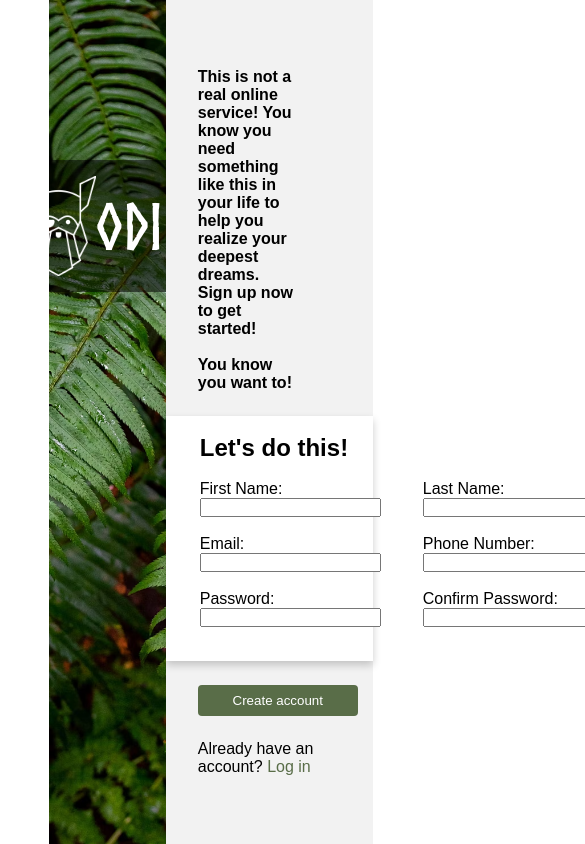
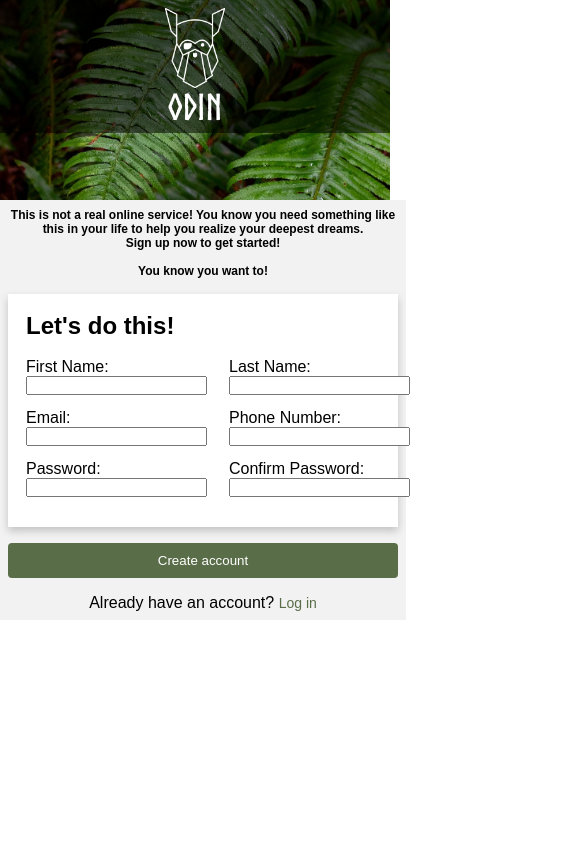
Before and after one commit to seanc00/Sign-Up-Form, a plain HTML site: page index.html in a window 390 px wide. Shown: the top 844 px of the page, 585 px wide, since content can reach past the window. Drawn offline with Linux system fonts and the light colour scheme.

Commit message:
added basic @media queries to make it look good on mobile

```diff
--- a/style.css
+++ b/style.css
@@ -1,7 +1,7 @@
 * {
   margin: 0;
   padding: 0;
-  font-family: 'Arial', sans-serif;  /* Default font */
+  font-family: 'Arial', sans-serif; /* Default font */
 }
 
 /* Define custom font using @font-face */
@@ -12,18 +12,17 @@
   font-style: normal;
 }
 
-
 body {
   display: flex;
   justify-content: center;
-
 }
 
 .bigContainer {
   width: 75vw;
   height: 100vh;
   display: flex;
-  }
+  flex-direction: row;
+}
 
 .logo {
   width: 80px;
@@ -35,8 +34,7 @@ body {
   flex-direction: row;
   align-items: center;
   justify-content: center;
-  padding: 16px 0 16px 0;
-
+  padding: 16px 0;
   background-color: rgba(0, 0, 0, 0.527);
 }
 
@@ -49,7 +47,7 @@ body {
 
 .logoTitle {
   color: white;
-  font-family: 'Norse-Bold', sans-serif;  /* Use Norse-Bold for this class */
+  font-family: 'Norse-Bold', sans-serif; /* Use Norse-Bold for this class */
   font-size: 64px;
 }
 
@@ -59,7 +57,6 @@ body {
 
 .right {
   width: 60%;
-
   display: flex;
   flex-direction: column;
   padding: 0 0 0 32px;
@@ -100,3 +97,96 @@ table td {
   text-decoration: none;
   color: #596D48;
 }
+
+/* Media Queries for Mobile Responsiveness */
+@media (max-width: 768px) {
+  .bigContainer {
+    flex-direction: column;
+    width: 95vw;
+    height: auto;
+  }
+
+  .left {
+    width: 100%;
+    height: 200px;
+    padding-top: 0;
+  }
+
+  .right {
+    width: 100%;
+    padding: 16px;
+    gap: 16px;
+  }
+
+  .logoSection {
+    flex-direction: column;
+    padding: 8px 0;
+  }
+
+  .logo {
+    width: 60px;
+    height: 80px;
+  }
+
+  .logoTitle {
+    font-size: 48px;
+    text-align: center;
+  }
+
+  .signUpForm {
+    padding: 16px;
+    margin-left: 0;
+  }
+
+  table tr td {
+    padding-right: 20px;
+  }
+
+  table td {
+    padding-bottom: 12px;
+  }
+
+  .createAccBtn {
+    width: 100%;
+    padding: 12px;
+  }
+
+  .txtDesc {
+    font-size: 14px;
+    text-align: center;
+  }
+
+  .logInCTA {
+    text-align: center;
+  }
+
+  .logInCTA > p > a {
+    font-size: 14px;
+  }
+}
+
+@media (max-width: 480px) {
+  .bigContainer {
+    width: 100vw;
+  }
+
+  .logoTitle {
+    font-size: 36px;
+  }
+
+  .txtDesc {
+    font-size: 12px;
+  }
+
+  .right {
+    padding: 8px;
+  }
+
+  .createAccBtn {
+    padding: 10px;
+  }
+
+  .description {
+    width: 100%;
+  }
+}
```
